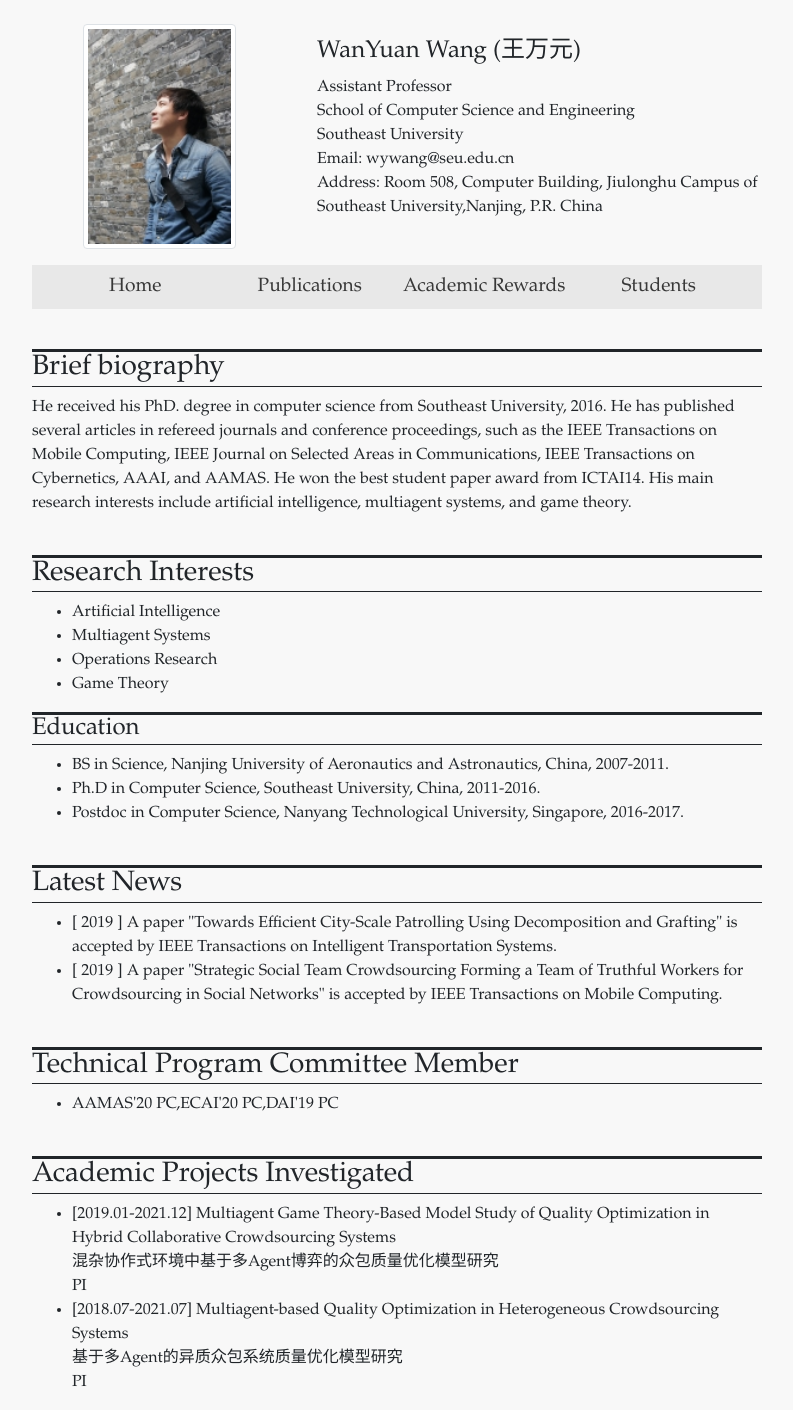
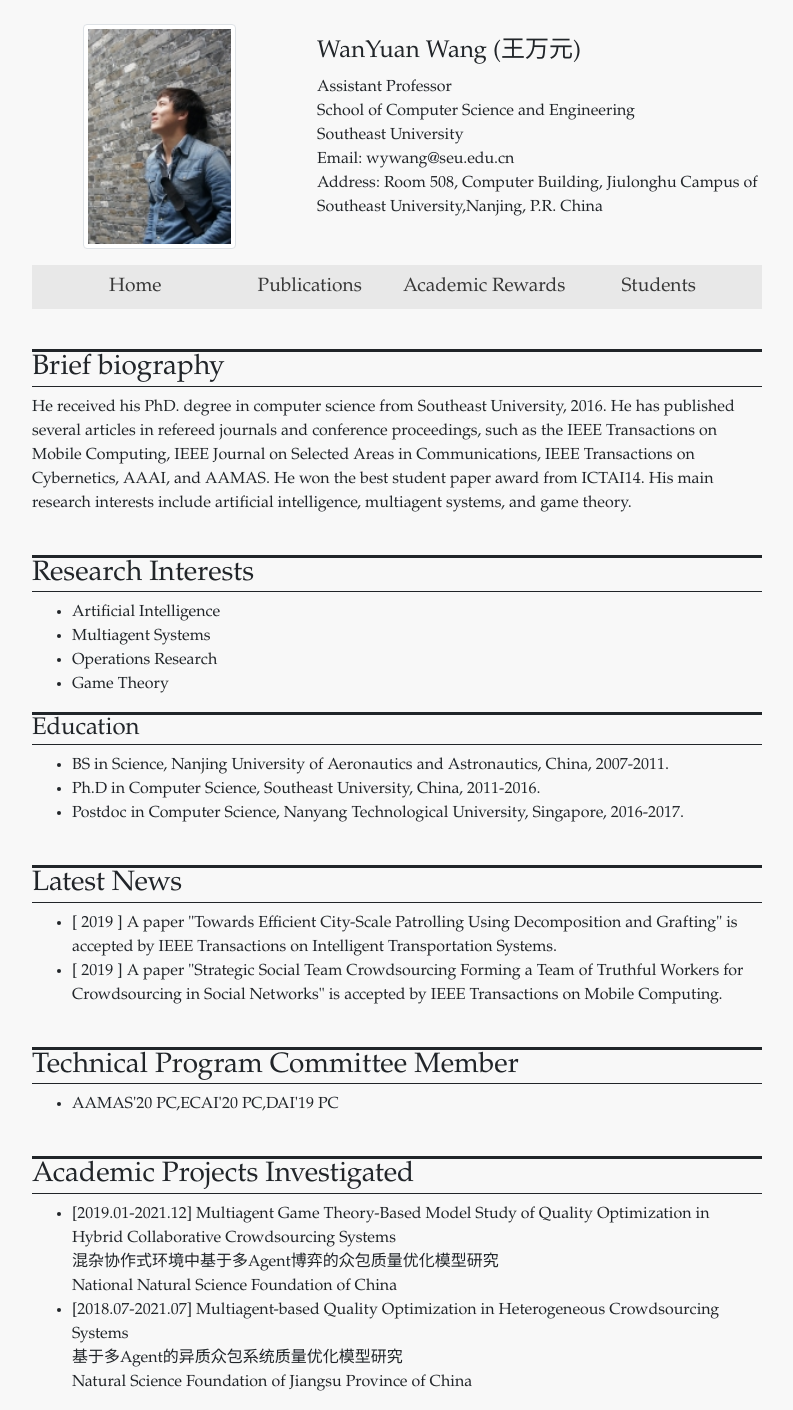
Before and after one commit to wanyuanwang/wanyuanwang.github.io, a Jekyll site: the page built from index.html, in a window 1280 px wide. Shown: the whole page, without its empty margins (243-1036 px from the left). Built offline with Jekyll 4.4.1, drawn with Linux system fonts in a browser that asks for light colours.

Commit message:
Update academic_projects.yml

```diff
--- a/_data/academic_projects.yml
+++ b/_data/academic_projects.yml
@@ -1,8 +1,8 @@
 - date: 2019.01-2021.12
   name_eng: Multiagent Game Theory-Based Model Study of Quality Optimization in Hybrid Collaborative Crowdsourcing Systems
   name_ch:  混杂协作式环境中基于多Agent博弈的众包质量优化模型研究
-  descrption: PI
+  descrption: National Natural Science Foundation of China
 - date: 2018.07-2021.07
   name_eng: Multiagent-based Quality Optimization in Heterogeneous Crowdsourcing Systems
   name_ch: 基于多Agent的异质众包系统质量优化模型研究
-  descrption: PI
+  descrption: Natural Science Foundation of Jiangsu Province of China
```
